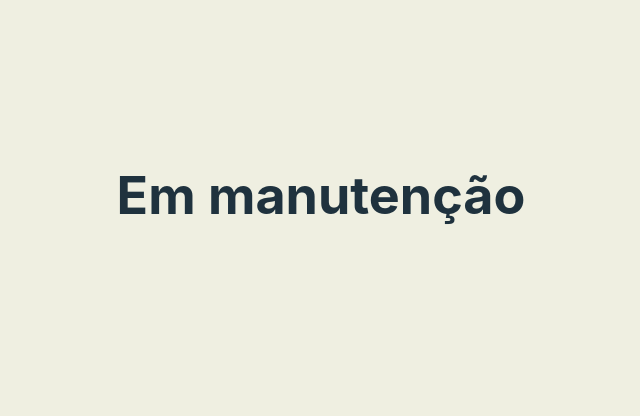
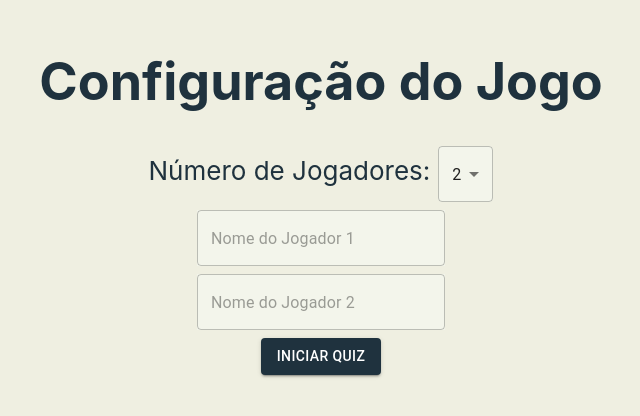
Before and after one commit to Jorge-Neto/quiz-app, a React (Create React App) app: page / in a window 1280 px wide. Shown: the part 208-624 px from the top of the page, without its empty margins (319-959 px from the left). Built offline with nearby package versions, Linux system fonts and the light colour scheme.

Commit message:
refactor: removed maintenance

```diff
--- a/src/App.tsx
+++ b/src/App.tsx
@@ -5,8 +5,8 @@ function App() {
   return (
     <div className="App">
       <header className="App-header">
-        {/* <Quiz /> */}
-        <h1>Em manutenção</h1>
+        <Quiz />
+        {/* <h1>Em manutenção</h1> */}
       </header>
     </div>
   );
--- a/src/Quiz.tsx
+++ b/src/Quiz.tsx
@@ -1,4 +1,4 @@
-import React, { useState } from "react";
+import React, { useEffect, useState } from "react";
 import { Phase, Player } from "./types";
 import PlayerSetup from "./PlayerSetup";
 import { Button } from "@mui/material";
```
